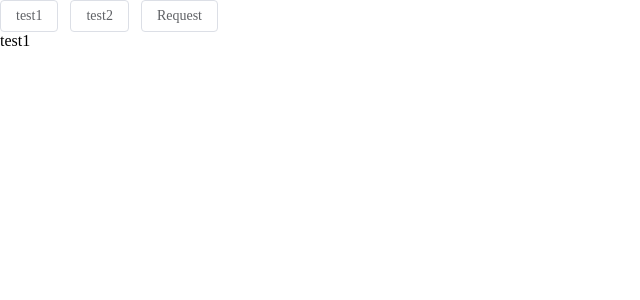
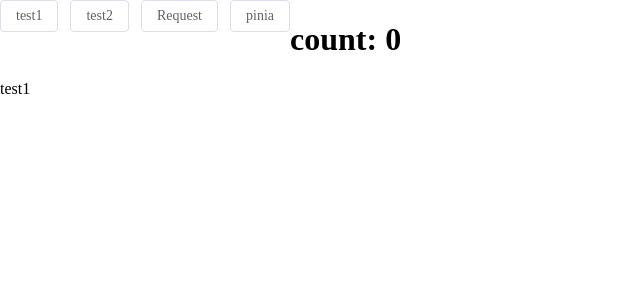
Before and after one commit to zxp-yuluo/yilai-admin, a Vue app: page /test1 in a window 1280 px wide. Shown: the top 300 px of the page, without its empty margins (0-640 px from the left). Built offline with nearby package versions, Linux system fonts and the light colour scheme.

Commit message:
引入pinia

```diff
--- a/package.json
+++ b/package.json
@@ -11,6 +11,7 @@
   "dependencies": {
     "axios": "^1.6.0",
     "element-plus": "^2.4.2",
+    "pinia": "^2.1.7",
     "vue": "^3.3.4",
     "vue-router": "4"
   },
--- a/src/App.vue
+++ b/src/App.vue
@@ -1,7 +1,19 @@
 <script setup>
+import {computed} from "vue"
 import {useRouter} from "vue-router";
 import {test} from "~/api/test.js"
+import { storeToRefs } from 'pinia'
+import {useTestStore} from "./pinia/useTestStore"
+
 const router = useRouter()
+const store = useTestStore()
+// count是ref对象，直接复制或解构会失去响应式，可以使用计算属性computed，或storeToRefs
+// const count = store.count
+// 方法一：computed
+const count = computed(() => store.count )
+const {increment} = store
+// 方法二：storeToRefs
+// const { count } = storeToRefs(store)
 
 const tabHandle1 = () => {
   router.push({ path: '/test1' })
@@ -14,6 +26,11 @@ const testRequestHandle = async () => {
   const result = await test()
   console.log(result);
 }
+
+const testPiniaHandle = async () => {
+  increment()
+}
+
 </script>
 
 <template>
@@ -22,6 +39,8 @@ const testRequestHandle = async () => {
       <el-button @click="tabHandle1">test1</el-button>
       <el-button @click="tabHandle2">test2</el-button>
       <el-button @click="testRequestHandle">Request</el-button>
+      <el-button @click="testPiniaHandle">pinia</el-button>
+      <h1>count: {{ count }}</h1>
     </el-row>
   </div>
   <router-view></router-view>
--- a/src/main.js
+++ b/src/main.js
@@ -2,5 +2,8 @@ import { createApp } from 'vue'
 import './assets/css/reset.css'
 import App from './App.vue'
 import router from './router'
+import { createPinia } from 'pinia'
 
-createApp(App).use(router).mount('#app')
+const pinia = createPinia()
+
+createApp(App).use(router).use(pinia).mount('#app')
--- /dev/null
+++ b/src/pinia/index.js
@@ -0,0 +1,5 @@
+import { createPinia } from 'pinia'
+
+const pinia = createPinia()
+
+export default pinia
--- /dev/null
+++ b/src/pinia/useTestStore.js
@@ -0,0 +1,10 @@
+import { defineStore } from 'pinia'
+import { ref } from "vue"
+export const useTestStore = defineStore('counter', () => {
+  const count = ref(0)
+  function increment() {
+    count.value++
+  }
+
+  return { count, increment }
+})
```
Also changed, not shown: 1 other file (tests, documents, lock files or other folders).
